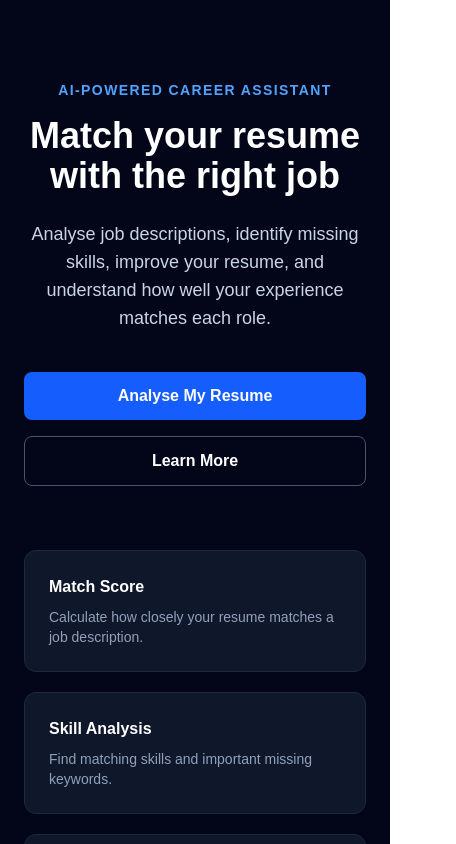
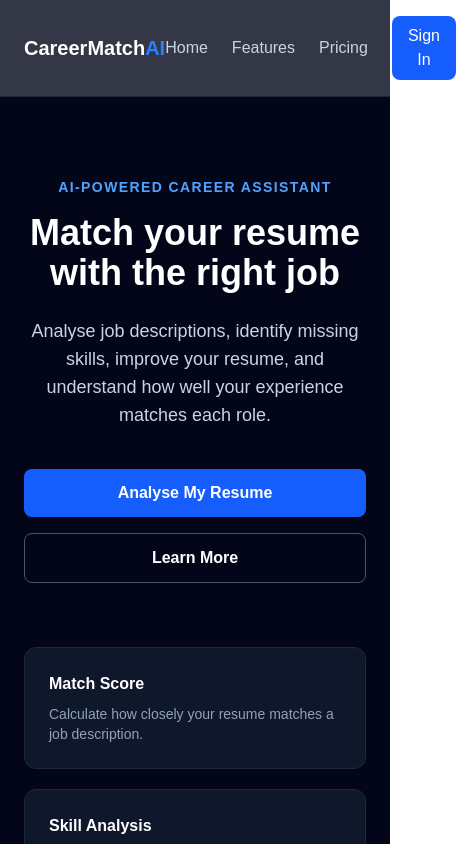
Before and after one commit to Harigovindbn/career-match-ai, a Next.js app: page / in a window 390 px wide. Shown: the top 844 px of the page, 456 px wide, since content can reach past the window. Built offline with nearby package versions, Linux system fonts and the light colour scheme.

Commit message:
feat: add responsive navigation bar

```diff
--- a/app/page.tsx
+++ b/app/page.tsx
@@ -1,5 +1,10 @@
+import Navbar from "@/components/layout/Navbar";
+
 export default function Home() {
   return (
+    <>
+      <Navbar />
+
       <main className="min-h-screen bg-slate-950 px-6 py-20 text-white">
         <div className="mx-auto max-w-4xl text-center">
           <p className="text-sm font-semibold uppercase tracking-widest text-blue-400">
@@ -49,5 +54,6 @@ export default function Home() {
           </div>
         </div>
       </main>
+    </>
   );
 }
--- /dev/null
+++ b/components/layout/Navbar.tsx
@@ -0,0 +1,29 @@
+export default function Navbar() {
+  return (
+    <header className="sticky top-0 z-50 border-b border-slate-800 bg-slate-950/80 backdrop-blur">
+      <nav className="mx-auto flex max-w-7xl items-center justify-between px-6 py-4">
+        <h1 className="text-xl font-bold text-white">
+          CareerMatch<span className="text-blue-500">AI</span>
+        </h1>
+
+        <div className="flex items-center gap-6">
+          <a href="#" className="text-slate-300 hover:text-white">
+            Home
+          </a>
+
+          <a href="#" className="text-slate-300 hover:text-white">
+            Features
+          </a>
+
+          <a href="#" className="text-slate-300 hover:text-white">
+            Pricing
+          </a>
+
+          <button className="rounded-lg bg-blue-600 px-4 py-2 text-white hover:bg-blue-500">
+            Sign In
+          </button>
+        </div>
+      </nav>
+    </header>
+  );
+}
```
Lines whose indentation alone changed are shown as unchanged.
